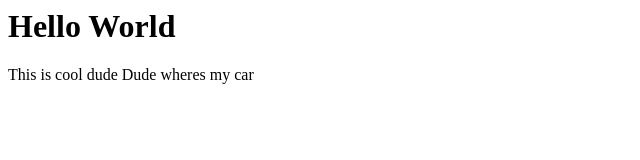
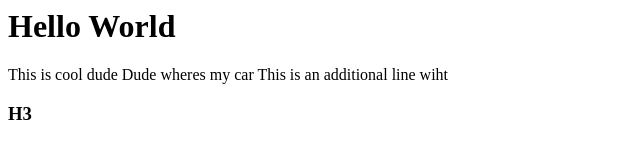
Before and after one commit to MDGrey33/CobikersDev, a plain HTML site: page Index.html in a window 1280 px wide. Shown: the whole page, without its empty margins (0-640 px from the left). Drawn offline with Linux system fonts and the light colour scheme.

Commit message:
Edited Index.html to test git --list -V and -VV

```diff
--- a/Index.html
+++ b/Index.html
@@ -5,5 +5,6 @@
         <h1>Hello World</h1>
         This is cool dude
         Dude wheres my car
+	This is an additional line wiht <h3>H3</h3>
     </body>
 </html>
```
